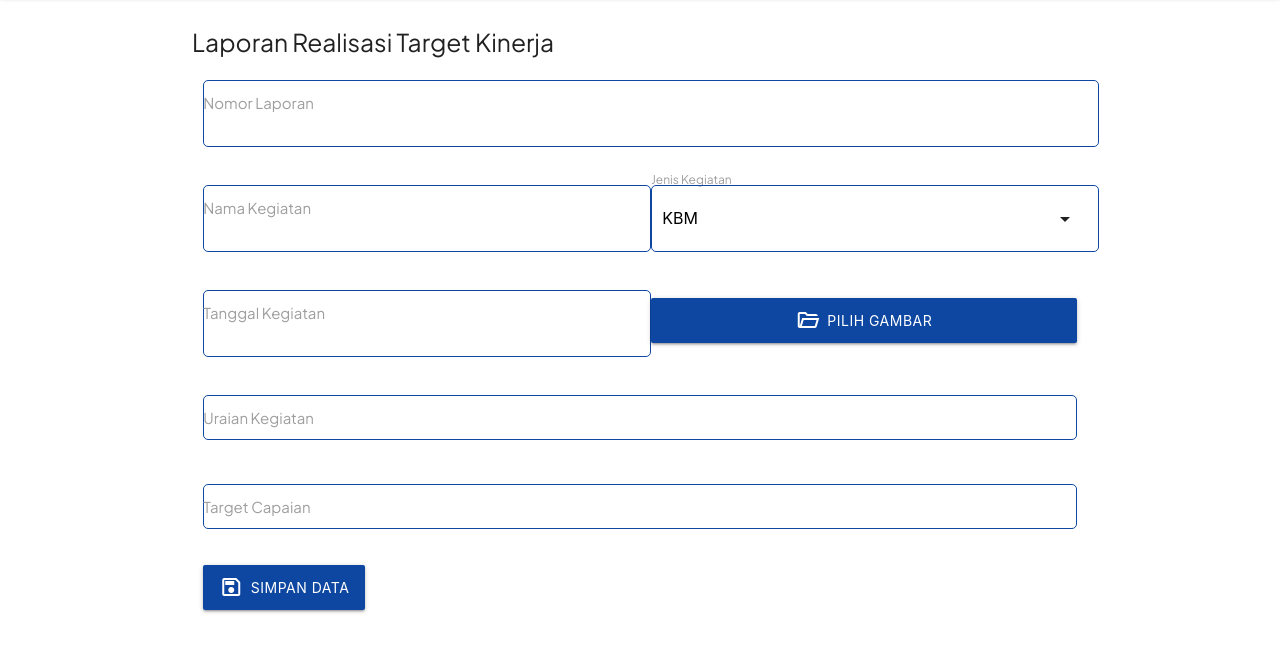
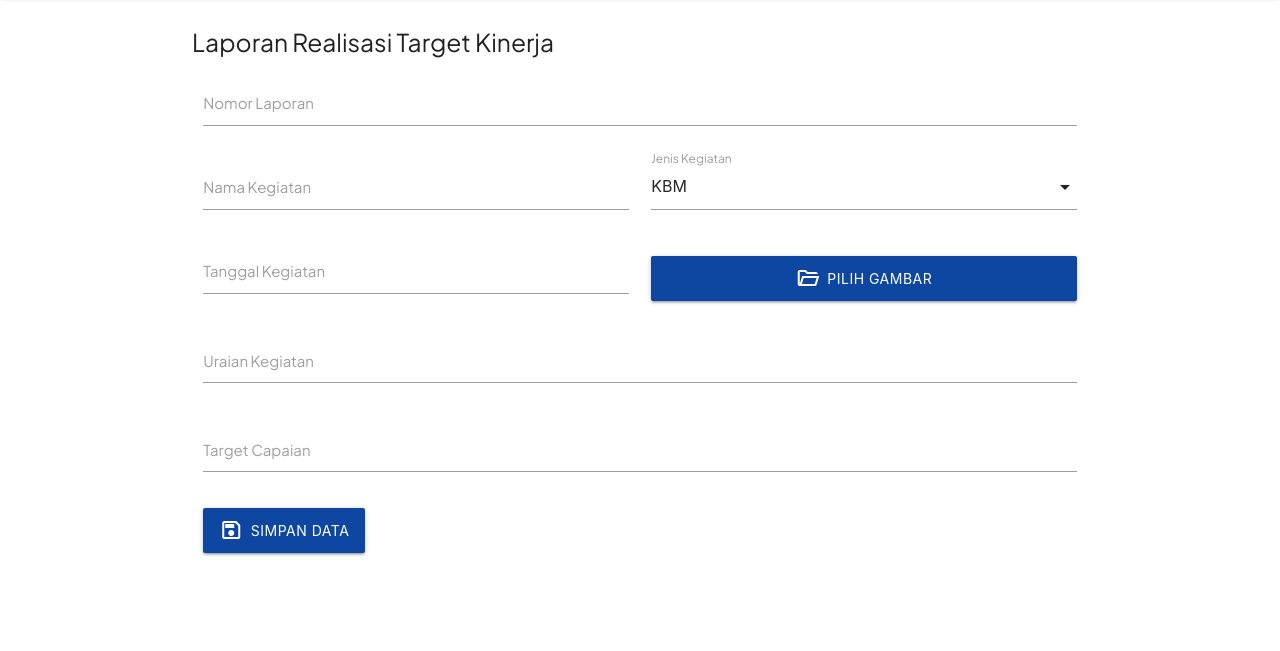
Before and after one commit to Not-Invalid/Web_Laporan_Kinerja, a plain HTML site: page index.html in a window 1280 px wide. Shown: the part 67-718 px from the top of the page. Drawn offline with nearby package versions, Linux system fonts and the light colour scheme.

Commit message:
Update 1.4

```diff
--- a/index.html
+++ b/index.html
@@ -3,7 +3,7 @@
 	<head>
 		<meta charset="UTF-8">
 		<meta name="viewport" content="width=device-width, initial-scale=1.0">
-		<title>OK GAS</title>
+		<title>Web Laporan Kinerja Guru</title>
 		<link rel="stylesheet" href="https://cdnjs.cloudflare.com/ajax/libs/materialize/1.0.0/css/materialize.min.css">
 		<!--<link rel="stylesheet" href="https://cdnjs.cloudflare.com/ajax/libs/font-awesome/5.15.4/css/all.min.css">-->
 		<link rel="preconnect" href="https://fonts.googleapis.com">
@@ -15,39 +15,25 @@
 			font-family: 'Plus Jakarta Sans', sans-serif;
 			min-height: 100vh;
 			}
-			.input-field input[type="text"],
-.input-field input[type="password"],
-.input-field input[type="email"],
-.input-field input[type="url"],
-.input-field input[type="time"],
-.input-field input[type="date"],
-.input-field input[type="datetime"],
-.input-field input[type="datetime-local"],
-.input-field input[type="tel"],
-.input-field input[type="number"],
-.input-field input[type="search"],
-.input-field textarea.materialize-textarea {
-    border: 1px solid #0d47a1;
-    border-radius: 5px;
-    padding: 10px;
-}
 
-/* Style the focused state */
-.input-field input[type="text"]:focus,
-.input-field input[type="password"]:focus,
-.input-field input[type="email"]:focus,
-.input-field input[type="url"]:focus,
-.input-field input[type="time"]:focus,
-.input-field input[type="date"]:focus,
-.input-field input[type="datetime"]:focus,
-.input-field input[type="datetime-local"]:focus,
-.input-field input[type="tel"]:focus,
-.input-field input[type="number"]:focus,
-.input-field input[type="search"]:focus,
-.input-field textarea.materialize-textarea:focus {
-    border: 1px solid #0d47a1;
-    box-shadow: 0 0 10px rgba(13, 71, 161, 0.3);
-}
+  input[type="text"],
+  input[type="password"],
+  input[type="email"],
+  textarea,
+  select {
+    background: rgba(255,255,255,0.1);
+    border: none;
+    font-size: 16px;
+    height: auto;
+    margin: 0;
+    outline: 0;
+    padding: 15px;
+    width: 100%;
+    background-color: #e8eeef;
+    color: #272727;
+    box-shadow: 0 1px 0 rgba(0,0,0,0.03) inset;
+    margin-bottom: 30px;
+  }
 			input:not([type]):focus:not([readonly])+label,input[type=text]:not(.browser-default):focus:not([readonly])+label,input[type=password]:not(.browser-default):focus:not([readonly])+label,input[type=email]:not(.browser-default):focus:not([readonly])+label,input[type=url]:not(.browser-default):focus:not([readonly])+label,input[type=time]:not(.browser-default):focus:not([readonly])+label,input[type=date]:not(.browser-default):focus:not([readonly])+label,input[type=datetime]:not(.browser-default):focus:not([readonly])+label,input[type=datetime-local]:not(.browser-default):focus:not([readonly])+label,input[type=tel]:not(.browser-default):focus:not([readonly])+label,input[type=number]:not(.browser-default):focus:not([readonly])+label,input[type=search]:not(.browser-default):focus:not([readonly])+label,textarea.materialize-textarea:focus:not([readonly])+label {
 			color: #0d47a1;
 			}
```
